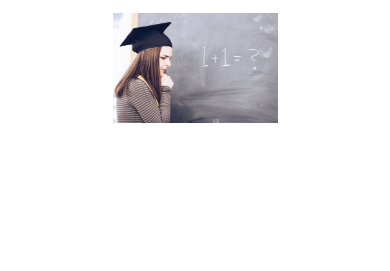
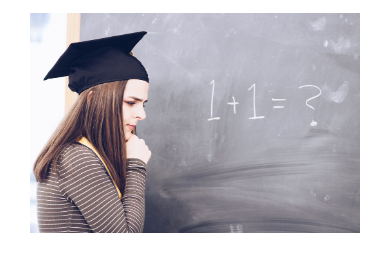
Before and after one commit to melissahazlewood/melissahazlewood.github.io, a plain HTML site: page index.html in a window 390 px wide. Shown: the part 285-556 px from the top of the page. Drawn offline with nearby package versions, Linux system fonts and the light colour scheme; a web font is replaced by a local one.

Commit message:
Made home image bigger on mobile

```diff
--- a/index.html
+++ b/index.html
@@ -54,7 +54,11 @@
 			<p>Seeking Software Engineer Role | M.S. in Computer Science from CSULB<br>Experienced Java Developer | Physics B.A. and Astrophysics B.A. from UC Berkeley</p>
 		</div>
 		<div class="container-fluid" align="center">
-			<img class="img-responsive" src="images/me-with-chalkboard.jpg" class="img-thumbnail" alt="Melissa Hazlewood with a confused face at a chalkboard with 1+1=? on it." style="width:50%" />
+			<div class="row justify-content-center">
+				<div class="col-12 col-md-6">
+			<img class="img-responsive" src="images/me-with-chalkboard.jpg" class="img-thumbnail" alt="Melissa Hazlewood with a confused face at a chalkboard with 1+1=? on it." style="width:100%" />
+				</div>
+			</div>
 		</div>
 	</div>
 
```
